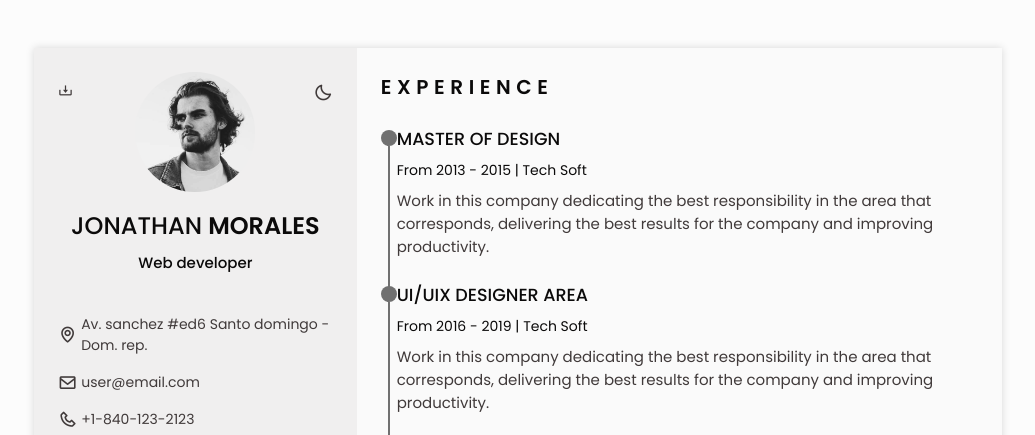
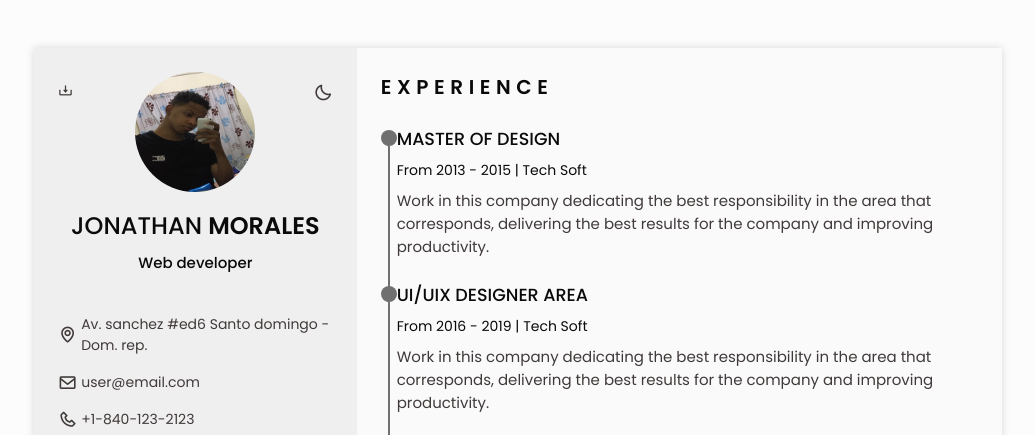
Before and after one commit to Jonatndm/papifate.github.io, a plain HTML site: page index.html in a window 1280 px wide. Shown: the top 435 px of the page, without its empty margins (122-1157 px from the left). Drawn offline with nearby package versions, Linux system fonts and the light colour scheme.

Commit message:
Update index.html

```diff
--- a/index.html
+++ b/index.html
@@ -79,7 +79,7 @@
                 <section class="home" id="home">
                     <div class="home__container section bd-grid">
                         <div class="home__data bd-grid">
-                            <img src="img/perfil.jpg" alt="" class="home__img">
+                            <img src="img/perfil2.jpeg" alt="" class="home__img">
 
                             <h1 class="home__tittle">JONATHAN <b>MORALES</b></h1>
                             <h3 class="home__profession">Web developer</h3>
```
